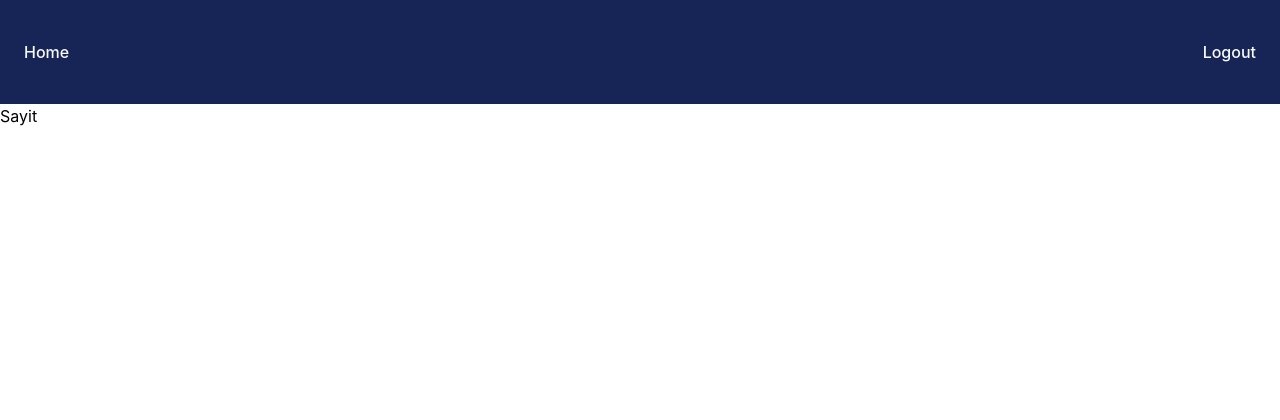
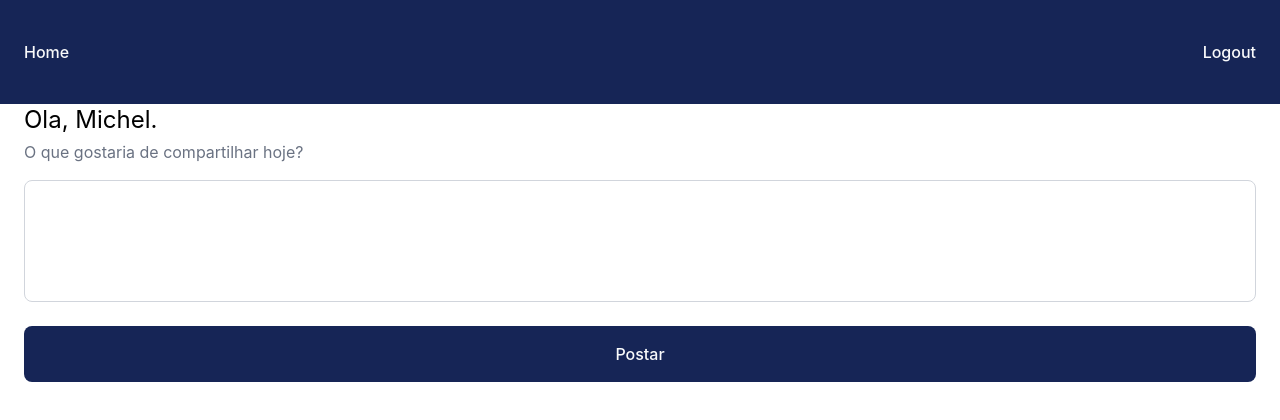
Before and after one commit to michelzaum/sayit, a React (Vite) app: page / in a window 1280 px wide. Shown: the top 420 px of the page. Built offline with nearby package versions, Linux system fonts and the light colour scheme.

Commit message:
feat: Initial structure of Create Post component

```diff
--- a/src/App.tsx
+++ b/src/App.tsx
@@ -1,10 +1,11 @@
+import { CreatePost } from "./components/create-post";
 import { Header } from "./components/header";
 
 function App() {
   return (
     <div>
       <Header />
-      <h1>Sayit</h1>
+      <CreatePost />
     </div>
   );
 }
--- /dev/null
+++ b/src/components/create-post/index.tsx
@@ -0,0 +1,21 @@
+export function CreatePost() {
+  return (
+    <div className="flex flex-col gap-4 px-6">
+      <div className="flex flex-col gap-1">
+        <span className="text-2xl">Ola, Michel.</span>
+        <span className="text-base text-gray-500">
+          O que gostaria de compartilhar hoje?
+        </span>
+      </div>
+      <textarea
+        name="postContent"
+        id="postContent"
+        rows={4}
+        className="border border-gray-300 rounded-lg resize-none p-3"
+      ></textarea>
+      <button className="bg-blue-950 text-gray-50 font-medium py-4 mt-2 rounded-lg">
+        Postar
+      </button>
+    </div>
+  );
+}
```
